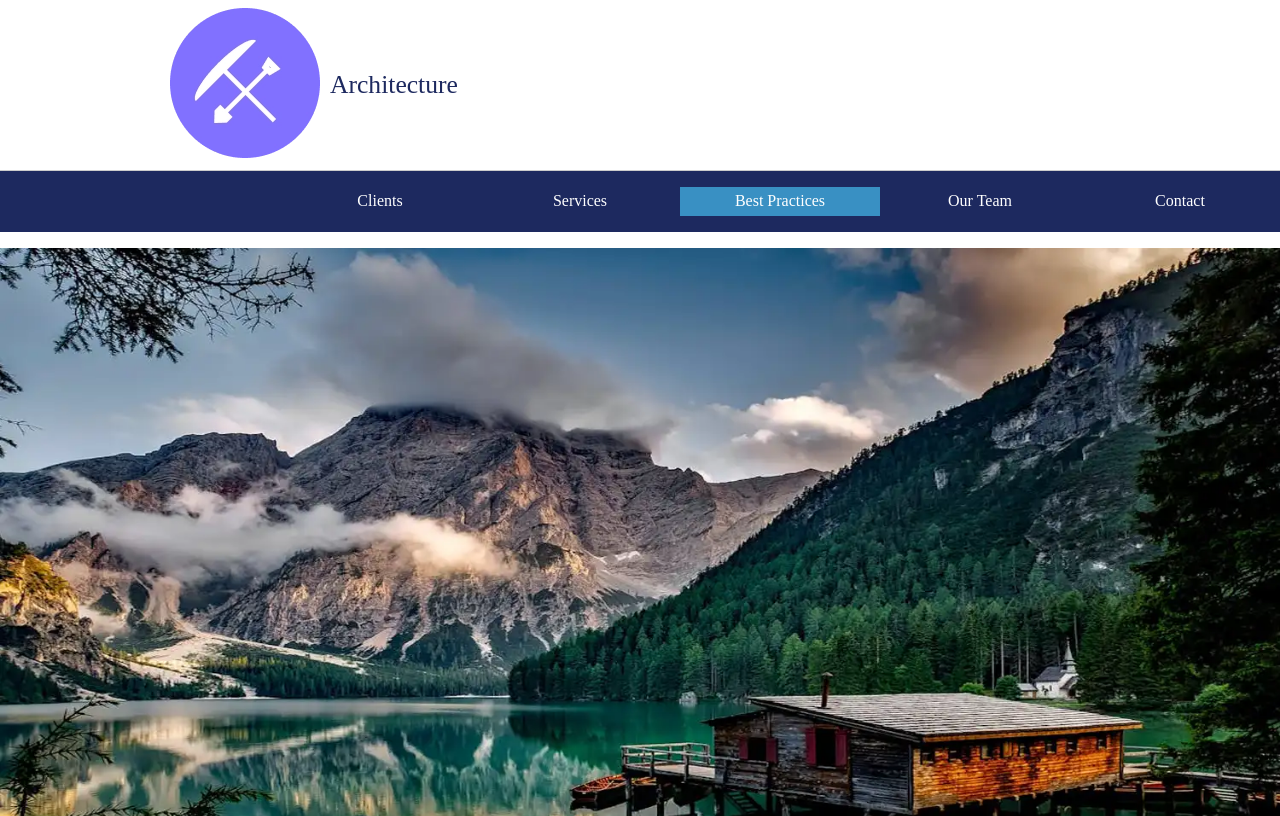
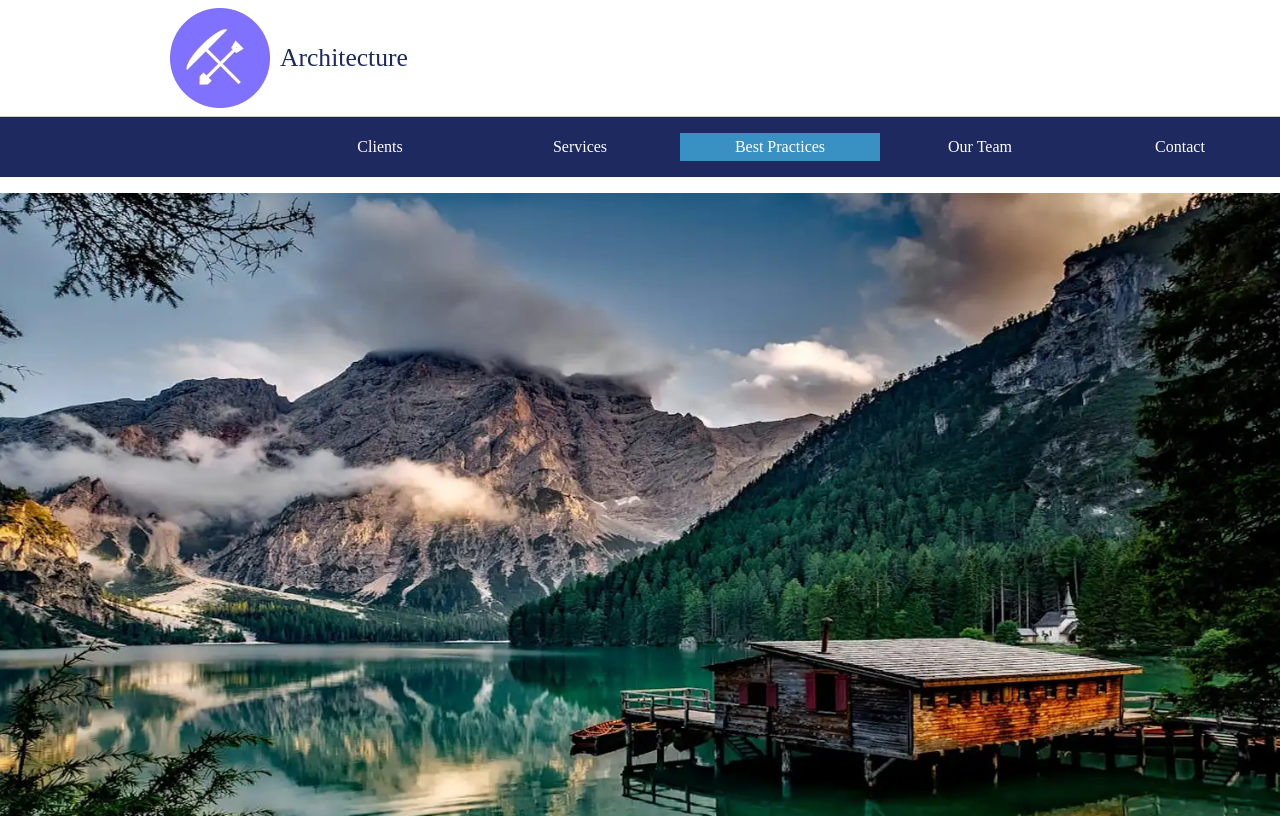
Before and after one commit to JaceHoddy/03-Architecture-Company, a plain HTML site: page index.html in a window 1280 px wide. Shown: the top 816 px of the page. Drawn offline with Linux system fonts and the light colour scheme; a web font is replaced by a local one.

Commit message:
fixed pixel density

```diff
--- a/index.html
+++ b/index.html
@@ -16,11 +16,9 @@
 <body>
 <div id="headerWrapper">
 	<header>
-        <picture class="logo">
-            <source media="(min-width: 1000px)" srcset="images/Frame_1@3x.webp">
-            <source media="(min-width: 700px)" srcset="images/Frame_1@2x.webp">
-            <img src="images/Frame 1.webp" alt="Logo" style="width: auto;">
-        </picture>
+        <img src="images/Frame 1.webp"
+        srcset="images/Frame_1@2x.webp 1x,
+        images/Frame_1@3x.webp 2x"/>
 		<span>Architecture</span>
 	</header>
 </div><!-- end header wrapper -->
```
